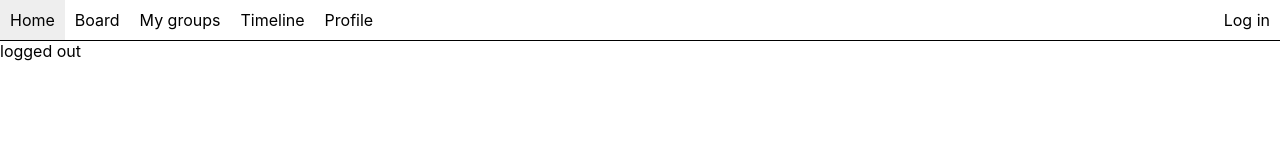
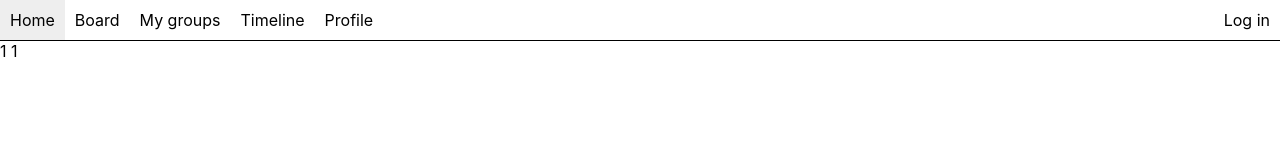
Before and after one commit to sz-sebestyen/moving-motivators-frontend, a React (Create React App) app: page /question/1/1 in a window 1280 px wide. Shown: the top 160 px of the page. Built offline with nearby package versions, Linux system fonts and the light colour scheme.

Commit message:
Add navigation to answerPage

```diff
--- a/src/App.js
+++ b/src/App.js
@@ -5,6 +5,8 @@ import Timeline from "./components/Timeline/Timeline";
 import QuestionGroups from "./components/QuestionGroups/QuestionGroups";
 import Navigation from "./components/Navigation/Navigation";
 import QuestionGroupPage from "./components/QuestionGroupPage/QuestionGroupPage";
+import AnswerPage from "./components/AnswerPage/AnswerPage";
+
 import {
   UserContext,
   GroupsContext,
@@ -110,6 +112,9 @@ function App() {
                   <Route path="/question-group/:id">
                     <QuestionGroupPage />
                   </Route>
+                  <Route path="/question/:groupId/:questionId">
+                    <AnswerPage />
+                  </Route>
                   <Route path="/profile">
                     <Profile />
                   </Route>
--- /dev/null
+++ b/src/components/AnswerPage/AnswerPage.jsx
@@ -0,0 +1,11 @@
+import { useParams } from "react-router-dom";
+import { useContext } from "react";
+import { QuestionsContext } from "../Context/Context";
+
+const AnswerPage = (props) => {
+  const { groupId, questionId } = useParams();
+  const [questionsContext, setQuestionsContext] = useContext(QuestionsContext);
+  return <div className="answerPage">{`${groupId} ${questionId}`}</div>;
+};
+
+export default AnswerPage;
--- a/src/components/QuestionGroupPage/QuestionGroupPage.jsx
+++ b/src/components/QuestionGroupPage/QuestionGroupPage.jsx
@@ -54,7 +54,9 @@ const QuestionForm = (props) => {
 const Question = (props) => {
   return (
     <li className="question">
-      <Link to={`/question/${props.question.id}`}>{props.question.value}</Link>
+      <Link to={`/question/${props.groupId}/${props.question.id}`}>
+        {props.question.value}
+      </Link>
     </li>
   );
 };
@@ -83,7 +85,11 @@ const QuestionGroupPage = (props) => {
       </div>
       <ul className="allQuestions">
         {questions.map((question) => (
-          <Question key={question.id} question={question}></Question>
+          <Question
+            key={question.id}
+            question={question}
+            groupId={id}
+          ></Question>
         ))}
       </ul>
     </main>
```
